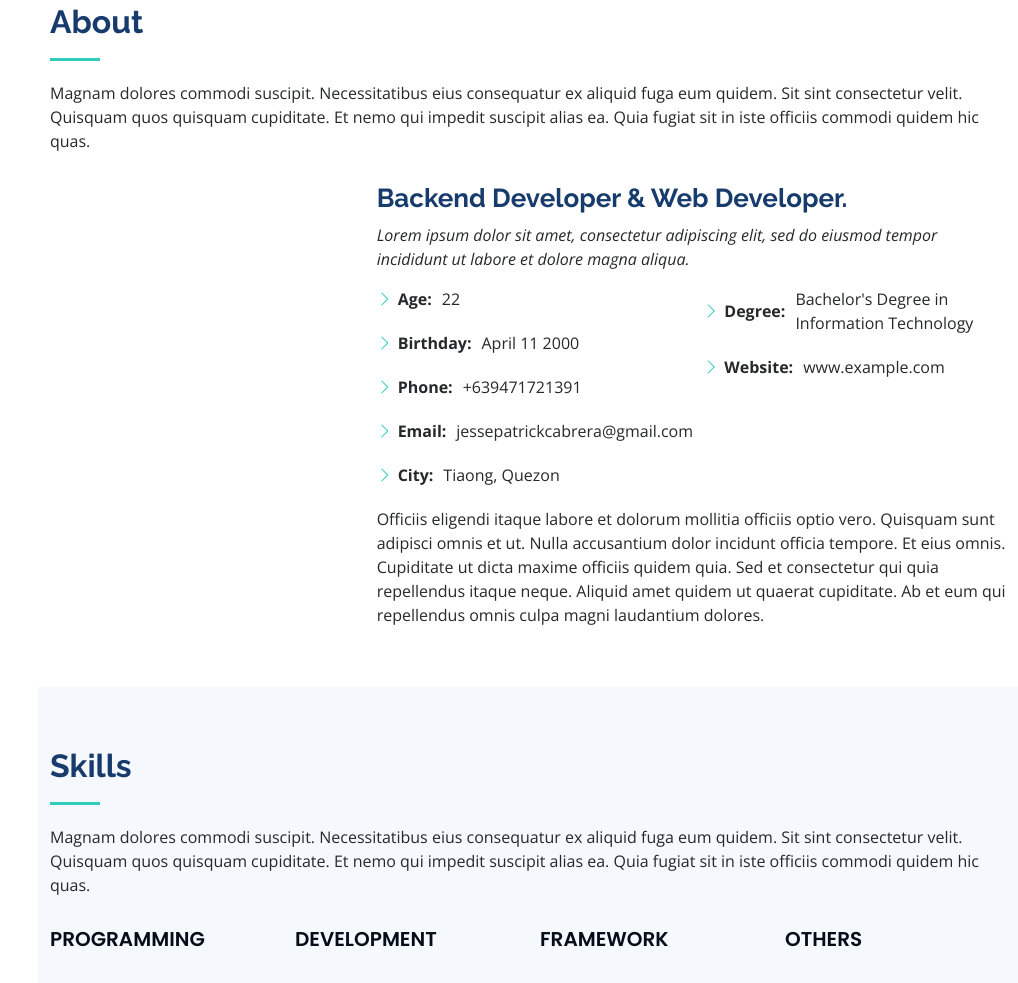
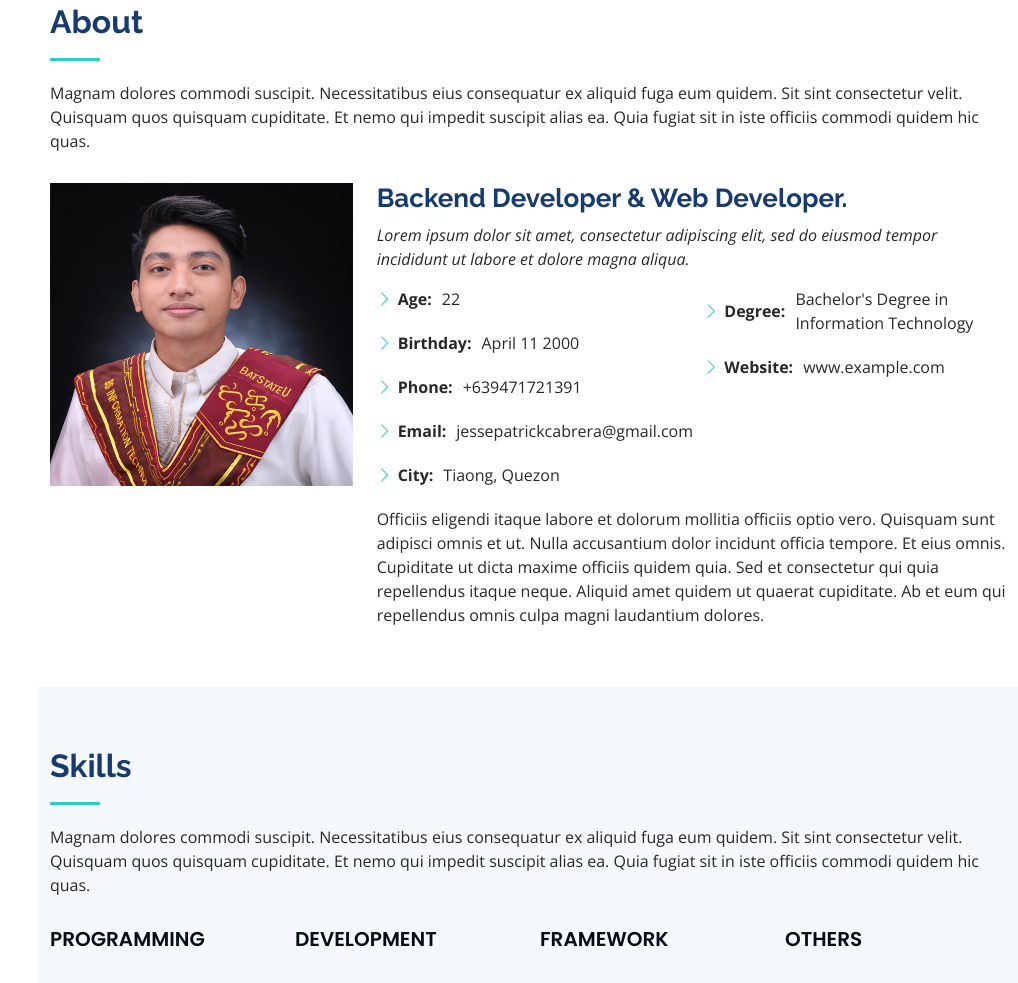
Before and after one commit to Ixiooo/e-Portfolio, a plain HTML site: page index.html in a window 1280 px wide. Shown: the part 857-1840 px from the top of the page, without its empty margins (262-1280 px from the left). Drawn offline with nearby package versions, Linux system fonts and the light colour scheme; animation ran at ten frames a second.

Commit message:
Fixed dp image not showing

```diff
--- a/index.html
+++ b/index.html
@@ -90,7 +90,7 @@
 
         <div class="row">
           <div class="col-lg-4" data-aos="fade-right">
-            <img src="assets/img/dp1.jpg" class="img-fluid" alt="">
+            <img src="assets/img/dp.jpg" class="img-fluid" alt="">
           </div>
           <div class="col-lg-8 pt-4 pt-lg-0 content" data-aos="fade-left">
             <h3>Backend Developer &amp; Web Developer.</h3>
```
Also changed, not shown: portfolio-details/koop.html (+1 -1 lines).
